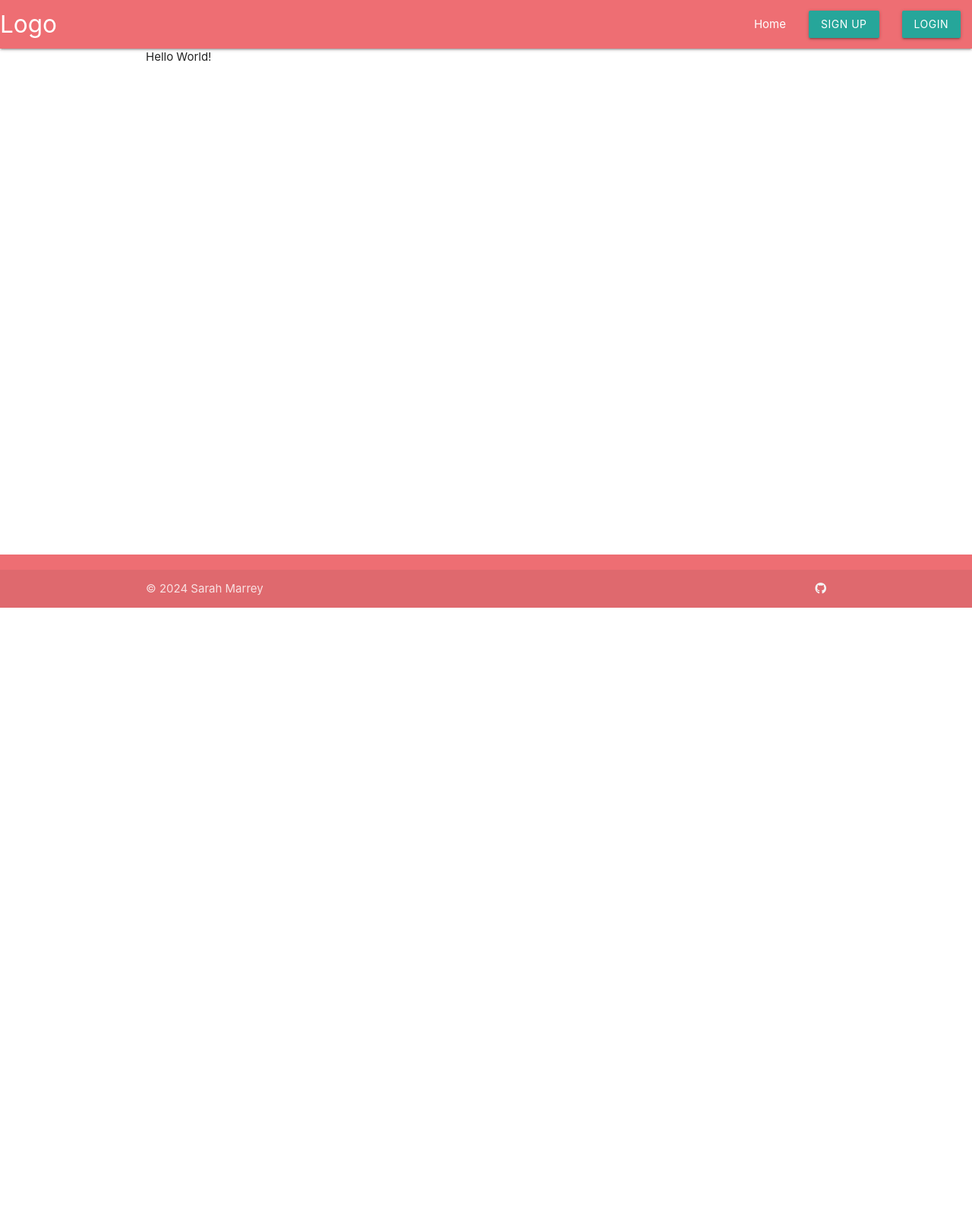
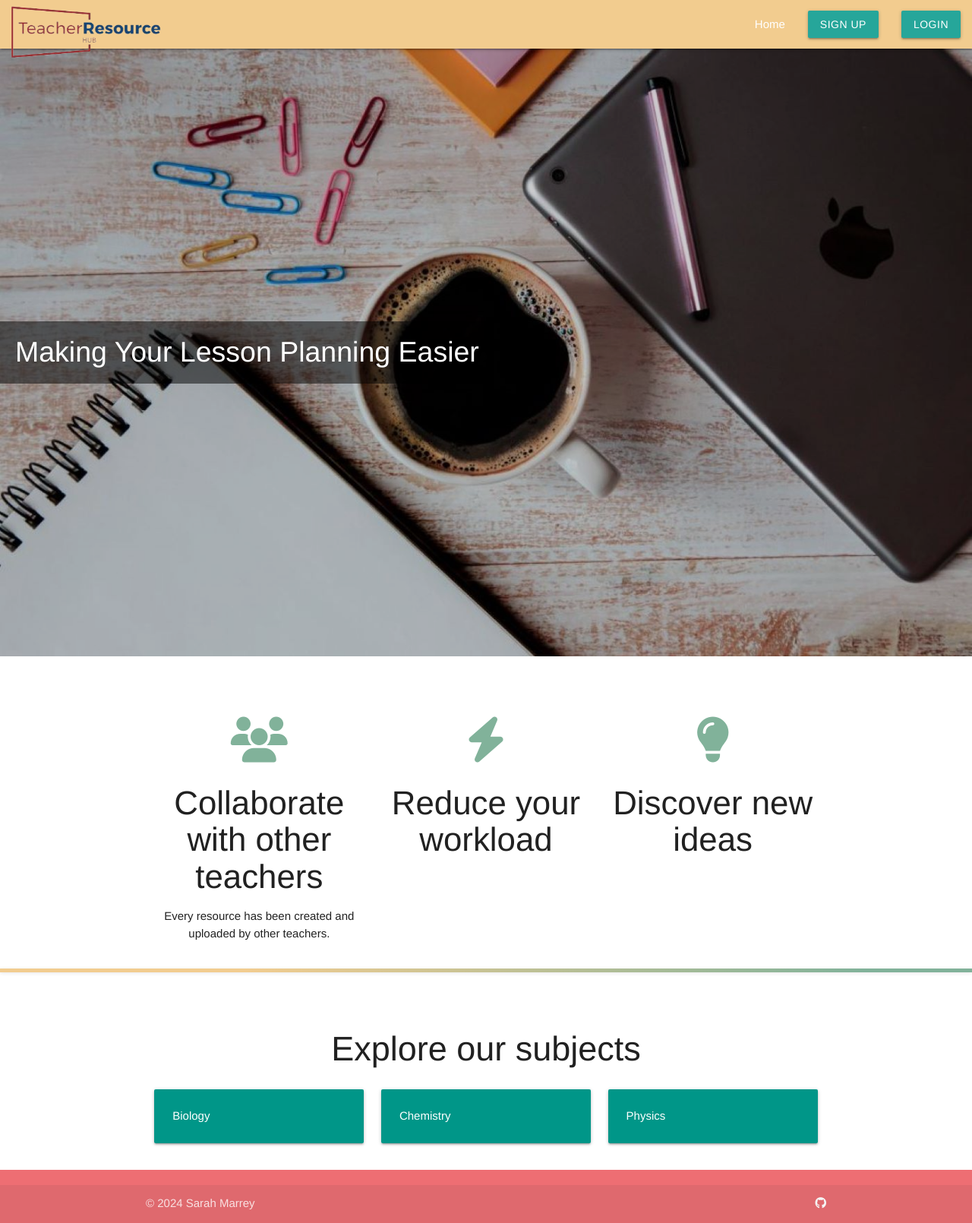
Before and after one commit to sarah2244-4/project-3-teacher-resource-hub, a Flask app: page / in a window 1280 px wide. Shown: the whole page at 76% size. Before the commit the page ends 800 px from the top, so only its background shows below. Run offline with Flask 3, Linux system fonts and the light colour scheme; some libraries are stand-ins or nearby versions.

Commit message:
Added home page and logo to navbar

```diff
--- /dev/null
+++ b/resourcehub/static/assets/css/style.css
@@ -0,0 +1,120 @@
+:root {
+  --darkred: #590004;
+  --red: #C97064;
+  --blue: #81B29A;
+  --yellow: #F2CC8F;
+  --dark-blue: #101935;
+
+  font-family:'Franklin Gothic Medium', 'Arial Narrow', Arial, sans-serif
+}
+
+* {
+
+}
+
+.header {
+  text-align: center;
+  font-size: 3rem;
+}
+
+.divider {
+  width: 100%;
+  border: none;
+  height: 5px;
+  background: linear-gradient(90deg, rgba(242,204,143,1) 25%, rgba(129,178,154,1) 89%);
+  box-shadow: 0 1px 5px rgba(0, 0, 0, 0.1);
+  margin: 20px 0;
+}
+
+/* Logo */
+.logo {
+  height: 10vh;
+}
+
+/* Navbar */
+.nav-wrapper {
+  background-color: var(--yellow);
+}
+
+li {
+  color: var(--dark-blue);
+}
+
+/* Hero */
+
+.hero {
+    position: relative;
+    height: 100vh;
+    background-image: url('../images/lesson-planning.jpg');
+    background-size: cover;
+    background-position: center;
+    color: #fff; /* Text color */
+    text-align: center;
+    display: flex;
+    align-items: center;
+}
+
+.hero::before {
+  content: '';
+  position: absolute;
+  top: 0;
+  right: 0;
+  bottom: 0;
+  left: 0;
+  background-color: rgba(0, 0, 0, 0.2);
+}
+
+.hero-content {
+    position: relative;
+    z-index: 1;
+}
+
+.hero-title {
+    font-size: 2.5em;
+    margin: 0;
+    padding: 20px;
+    background-color: rgba(0, 0, 0, 0.5);
+}
+
+/* Promotion table */
+
+.promo-table {
+  text-align: center;
+  margin-top: 10vh;
+}
+
+.promo-icon {
+  font-size: 60px;
+  color: var(--blue)
+}
+
+/* Subject cards */
+
+.subject-card-container {
+  padding-top: 20px;
+}
+
+/* Resource cards */
+
+.card-content {
+    font-weight: bold;
+    font-size: 1.1em;
+    margin-right:4px;
+
+		/* .material-icons {
+			font-size: 1.5em;
+			position: relative;
+			top: 5px;
+			margin-right: 0.5em;
+		}	 */
+}
+
+body {
+    display: flex;
+    min-height: 100vh;
+    flex-direction: column;
+  }
+
+  main {
+    flex: 1 0 auto;
+  }
--- a/resourcehub/static/css/style.css
+++ /dev/null
@@ -1,22 +0,0 @@
-.card-content {
-    font-weight: bold;
-    font-size: 1.1em;
-    margin-right:4px;
-
-		/* .material-icons {
-			font-size: 1.5em;
-			position: relative;
-			top: 5px;
-			margin-right: 0.5em;
-		}	 */
-}
-
-body {
-    display: flex;
-    min-height: 100vh;
-    flex-direction: column;
-  }
-
-  main {
-    flex: 1 0 auto;
-  }
--- a/resourcehub/templates/base.html
+++ b/resourcehub/templates/base.html
@@ -4,7 +4,7 @@
     <meta charset="UTF-8">
     <meta name="viewport" content="width=device-width, initial-scale=1.0">
     <link rel="stylesheet" href="https://cdnjs.cloudflare.com/ajax/libs/materialize/1.0.0/css/materialize.min.css" type="text/css">
-    <link rel="stylesheet" href="{{ url_for('static', filename='css/style.css') }}" type="text/css">
+    <link rel="stylesheet" href="{{ url_for('static', filename='assets/css/style.css') }}" type="text/css">
     <title>Teacher Resource Hub</title>
 </head>
 <body>
@@ -24,11 +24,11 @@
         </ul>
 
         <!-- Navbar -->
-        <div class="navbar-fixed">
+        <div class="navbar-fixed nav-extended">
             <nav>
                 <div class="nav-wrapper">
-                    <a href="#" class="brand-logo">Logo</a>
-                    <a href="#" data-target="mobile-demo" class="sidenav-trigger"><i class="fas fa-bars"></i></a>
+                    <a href="{{ url_for('home') }}" class="brand-logo"><img src="static/assets/images/colour-logo-removebg.png" alt="Education Resource Hub logo" class="logo"></a>
+                    <a href="" data-target="mobile-demo" class="sidenav-trigger"><i class="fas fa-bars"></i></a>
                     <ul id="nav-mobile" class="right hide-on-med-and-down">
                         {% if user.is_authenticated %}
                         <li><a href="{{ url_for('home') }}">Home</a></li>
@@ -55,7 +55,7 @@
         </ul>
     </header>
 
-    <main class="container">
+    <main>
 
         {% with messages = get_flashed_messages(with_categories=true) %}
         {% if messages %}
--- a/resourcehub/templates/index.html
+++ b/resourcehub/templates/index.html
@@ -1,5 +1,70 @@
 {% extends "base.html" %}
 {% block content %}
-Hello World!
+
+<div class="hero">
+    <div class="hero-content">
+        <h1 class="hero-title">Making Your Lesson Planning Easier</h1>
+
+    </div>
+</div>
+
+
+<!-- Promo table -->
+
+<div class="container promo-table">
+    <div class="row">
+
+        <div class="col s4">
+            <i class="fa-solid fa-users promo-icon"></i>
+            <h3>Collaborate with other teachers</h3>
+            <p>Every resource has been created and uploaded by other teachers.</p>
+        </div>
+        <div class="col s4">
+            <i class="fa-solid fa-bolt promo-icon"></i>
+            <h3>Reduce your workload</h3>
+            <p></p>
+        </div>
+        <div class="col s4">
+            <i class="fa-solid fa-lightbulb promo-icon"></i>
+            <h3>Discover new ideas</h3>
+            <p></p>
+        </div>
+
+    </div>
+</div>
+
+<div class="divider"></div>
+
+<!-- Subject cards -->
+
+<div class="container subject-card-container">
+    <h2 class="header">Explore our subjects</h2>
+    <div class="row">
+        <div class="col s12 m4">
+            <a href="#">
+                <div class="card-panel teal">
+                    <span class="white-text">Biology
+                    </span>
+                </div>
+            </a>
+        </div>
+        <div class="col s12 m4">
+            <a href="#">
+                <div class="card-panel teal">
+                    <span class="white-text">Chemistry
+                    </span>
+                </div>
+            </a>
+        </div>
+        <div class="col s12 m4">
+            <a href="#">
+                <div class="card-panel teal">
+                    <span class="white-text">Physics
+                </span>
+                </div>
+            </a>
+        </div>
+    </div>
+</div>
 
 {% endblock %}
```
Also changed, not shown: resourcehub/static/assets/images/colour-logo-removebg.png (added), resourcehub/static/assets/images/colour-logo.JPG (added), resourcehub/static/assets/images/colour-scheme.JPG (added), resourcehub/static/assets/images/lesson-planning.jpg (added).
